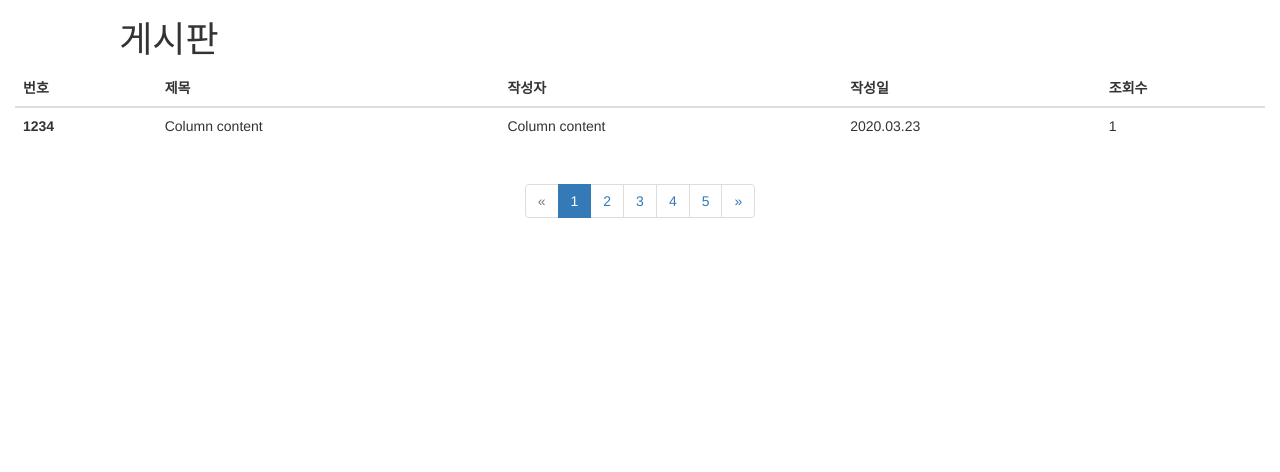
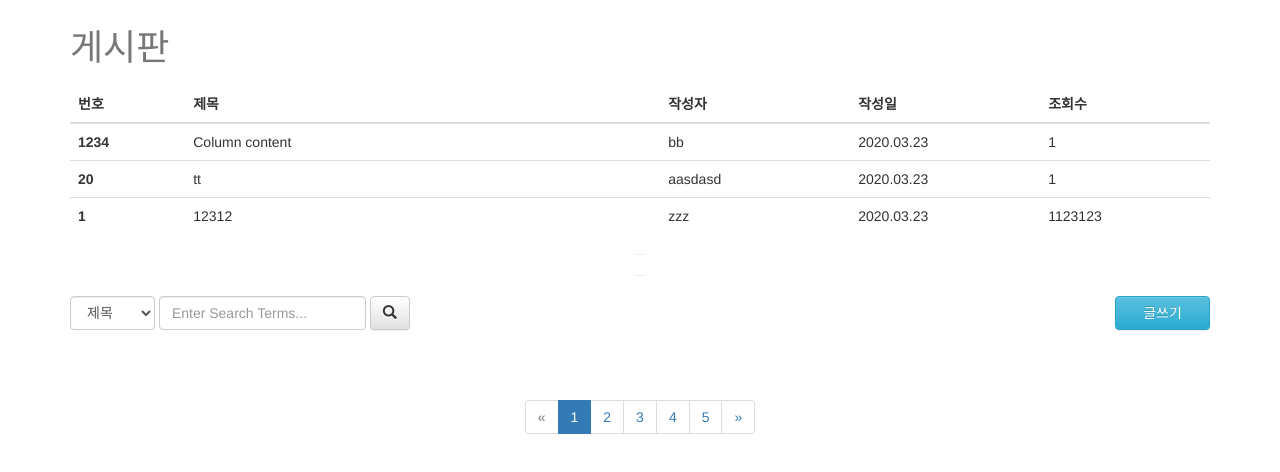
Before and after one commit to hayagou/Front-end, a plain HTML site: page board.html in a window 1280 px wide. Drawn offline with nearby package versions, Linux system fonts and the light colour scheme.

Commit message:
TTT
ttttt

```diff
--- a/board.html
+++ b/board.html
@@ -19,39 +19,70 @@
 </head>
 
 <body>
-    <div class="container-fluid">
-        <div class="row col-xs-offset-1">
+    <div class="container">
+        <!-- <div class="row col-xs-offset-1">
             <H1>게시판</H1>
-        </div>
-        <div class="row "></div>
+        </div> -->
         <table class="table table-hover">
+            <caption>
+                <h1>게시판</h1>
+            </caption>
             <thead>
-                <tr>
-                    <th scope="col">번호</th>
-                    <th scope="col">제목</th>
-                    <th scope="col">작성자</th>
-                    <th scope="col">작성일</th>
-                    <th scope="col">조회수</th>
-                    <!-- <th scope="col-md-1">번호</th>
-                    <th scope="col-md-1">제목</th>
-                    <th scope="col-md-2">작성자</th>
-                    <th scope="col-md-2">작성일</th>
-                    <th scope="col-md-1">조회수</th> -->
+                <tr class="">
+                    <th class="col-md-1.5 " scope="col">번호</th>
+                    <th class="col-md-5 " scope="col">제목</th>
+                    <th class="col-md-2 " scope="col">작성자</th>
+                    <th class="col-md-2 " scope="col">작성일</th>
+                    <th class="col-md-1.5 " scope="col">조회수</th>
                 </tr>
             </thead>
             <tbody>
                 <tr>
-                    <th scope="row">1234</th>
+                    <th scope="col">1234</th>
                     <td>Column content</td>
-                    <td>Column content</td>
+                    <td>bb</td>
                     <td>2020.03.23</td>
                     <td>1</td>
                 </tr>
+                <tr>
+                    <th scope="row">20</th>
+                    <td>tt</td>
+                    <td>aasdasd</td>
+                    <td>2020.03.23</td>
+                    <td>1</td>
+                </tr>
+                <tr>
+                    <th scope="row">1</th>
+                    <td>12312</td>
+                    <td>zzz</td>
+                    <td>2020.03.23</td>
+                    <td>1123123</td>
+                </tr>
             </tbody>
         </table>
+
+        <hr width="10px" />
+        <hr width="10px" />
+
+        <div class="list_footer">
+            <form class="form-inline">
+                <div class="form-group">
+                    <select class="form-control">
+                        <option>제목</option>
+                        <option>작성자</option>
+                    </select>
+                    <input type="text" class="form-control" placeholder="Enter Search Terms...">
+                </div>
+                <button type="submit" class="btn btn-default">
+                    <span class="glyphicon glyphicon-search" aria-hidden="true"></span></button>
+
+                <a href="#" class="btn btn-info pull-right col-md-1">글쓰기</a>
+
+            </form>
+        </div>
     </div>
 
-    <div class="text-center">
+    <div class="text-center" style="margin-top: 5rem;">
         <nav aria-label="Page navigation">
             <ul class="pagination">
                 <li class="disabled">
@@ -73,7 +104,6 @@
                 </li>
             </ul>
         </nav>
-
     </div>
 </body>
 
```
Also changed, not shown: board_write.html (added, +35 -0 lines).
